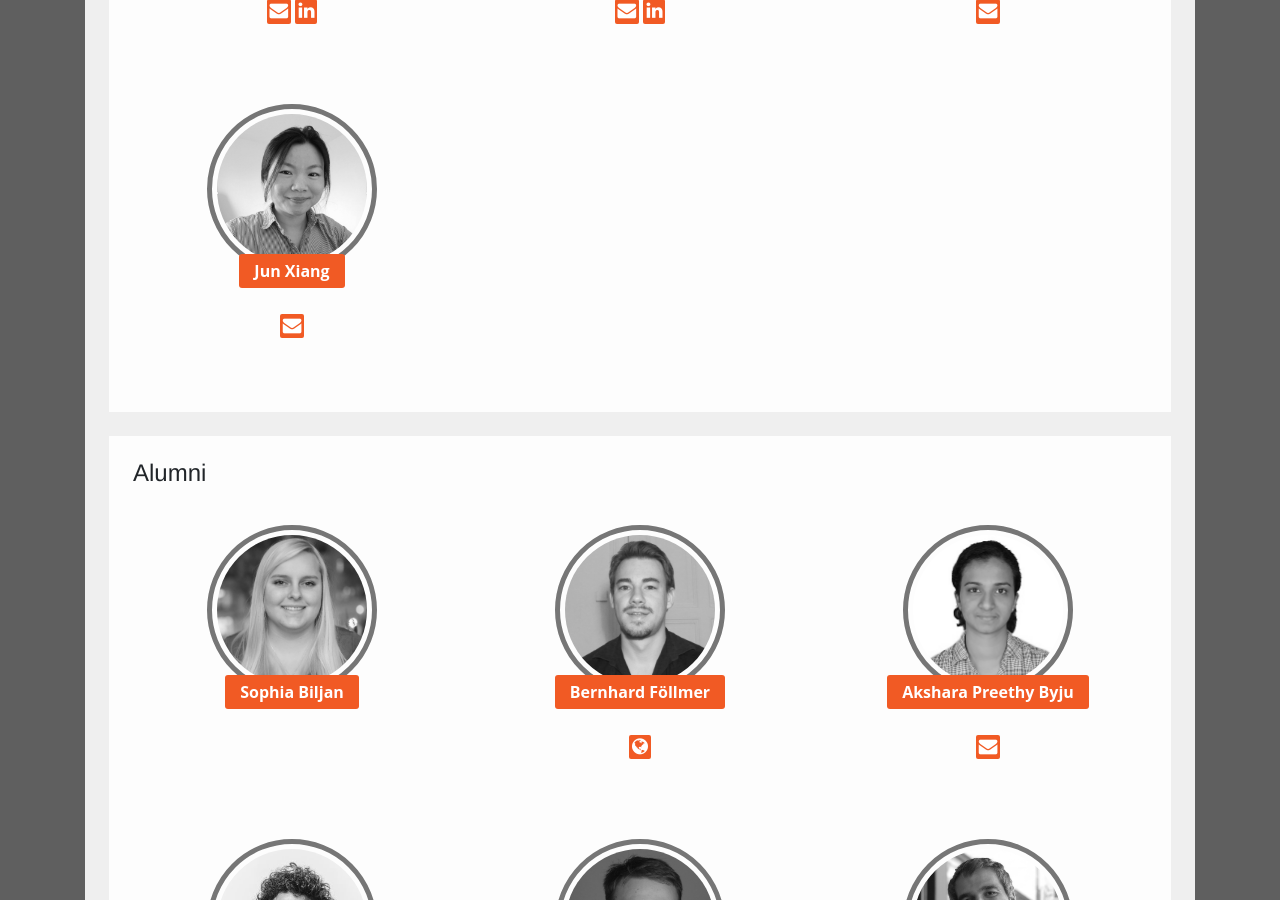
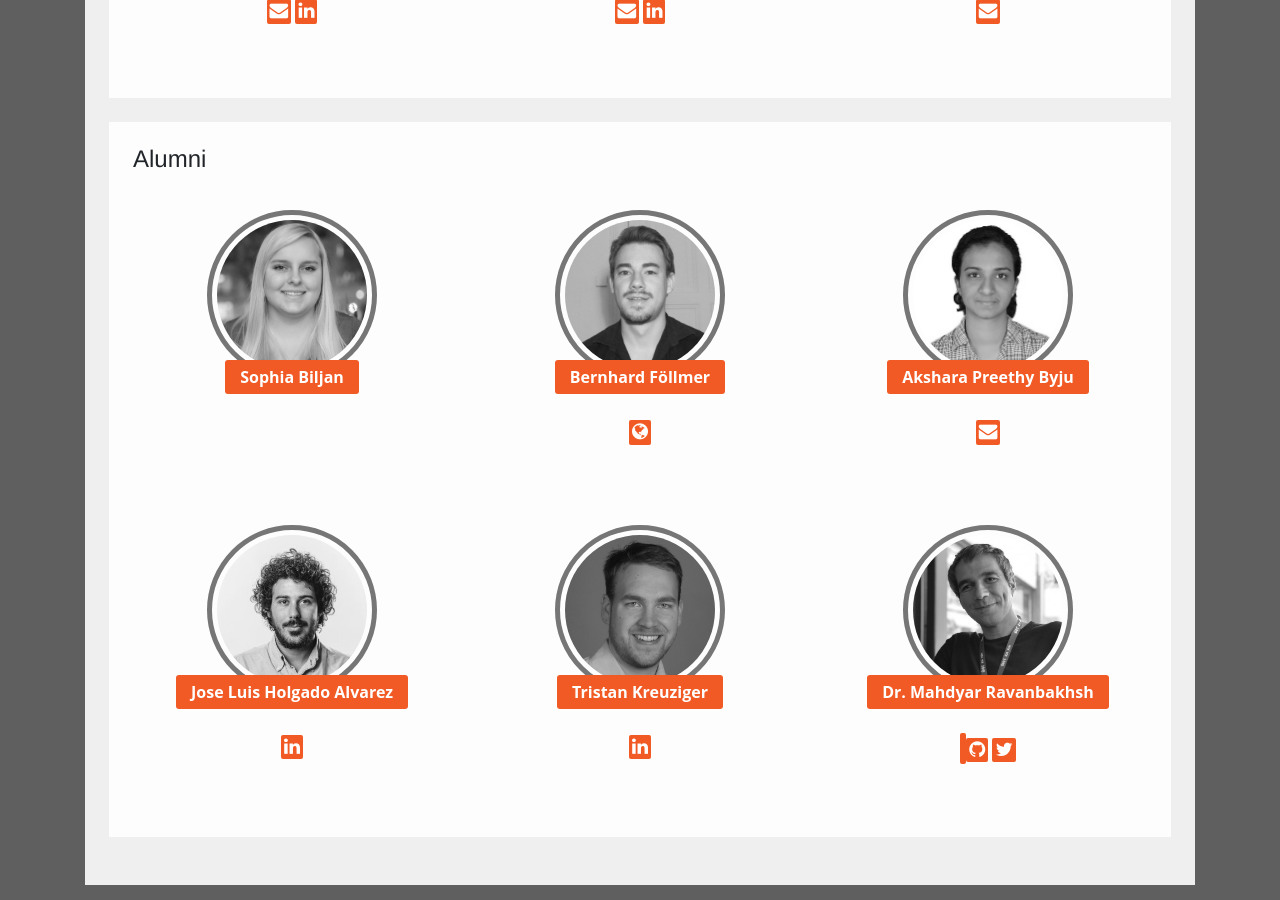
Before and after one commit to rsim-tu-berlin/bigearth.eu, a Jekyll site: the page built from team.md, in a window 1280 px wide and 900 px high, scrolled down 1356 px. Built offline with Jekyll 4.4.1, drawn with Linux system fonts in a browser that asks for light colours; nearby versions of some CDN libraries; a style sheet for code colours, icons or effects is not loaded.

Commit message:
team updated

```diff
--- a/team.md
+++ b/team.md
@@ -198,22 +198,6 @@
 					</div>
 					<div class="col-md-12 section4">
 						<a href="mailto:adina.zell@campus.tu-berlin.de" target="_blank">
-							<i class="fa fa-envelope" aria-hidden="true"></i>
-						</a>
-					</div>
-				</div>
-			</div>
-			<!-- -->
-			<div class="col-md-4 col-sm-4 col-xs-12">
-				<div class="row section-danger ourTeam-box text-center">
-					<div class="col-md-12 section1">
-						<img src="assets/team/jun_xiang.jpg">
-					</div>
-					<div class="col-md-12 section2">
-						<p>Jun Xiang</p><br>
-					</div>
-					<div class="col-md-12 section4">
-						<a href="mailto:jun.xiang@campus.tu-berlin.de" target="_blank">
 							<i class="fa fa-envelope" aria-hidden="true"></i>
 						</a>
 					</div>
```
Also changed, not shown: assets/team/jun_xiang.jpg (deleted).
